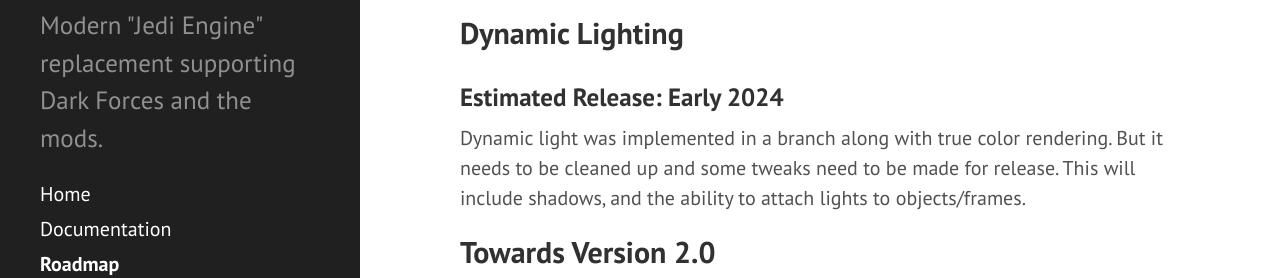
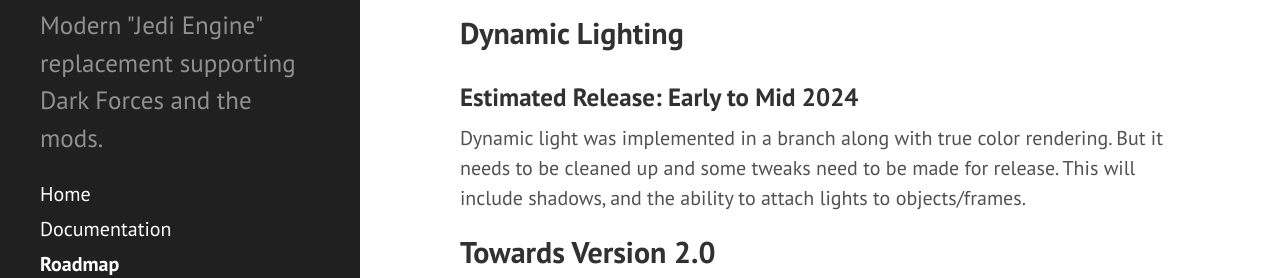
Before and after one commit to TheForceEngine/TheForceEngine.github.io, a Jekyll site: the page built from Roadmap.md, in a window 1280 px wide and 900 px high, scrolled down 1514 px. Shown: the part 248-526 px from the top of the window. Built offline with Jekyll 4.4.1, drawn with Linux system fonts in a browser that asks for light colours.

Commit message:
Update Roadmap.md

```diff
--- a/Roadmap.md
+++ b/Roadmap.md
@@ -36,7 +36,7 @@
 Quite some time ago now, I implemented an experimental voxel renderer that integrated seamlessly with the Jedi classic renderer. However, there were some loose ends to deal with, such as not supporting the full VOX format and dealing with some palette issues. This release will integrate that code with the main branch and add support for replacing objects with their voxel counterpart.
 
 ## Dynamic Lighting
-### Estimated Release: Early 2024
+### Estimated Release: Early to Mid 2024
 Dynamic light was implemented in a branch along with true color rendering. But it needs to be cleaned up and some tweaks need to be made for release. This will include shadows, and the ability to attach lights to objects/frames.
 
 ## Towards Version 2.0
```
